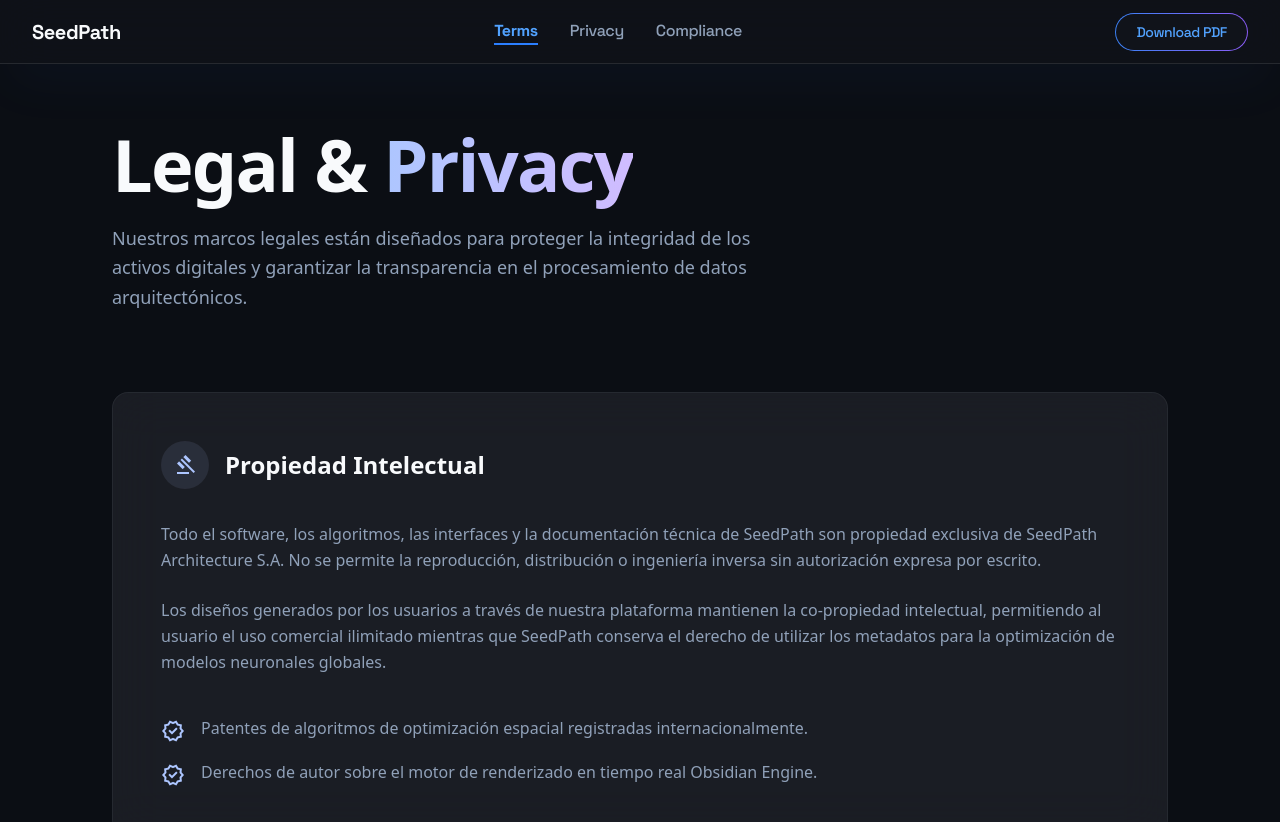
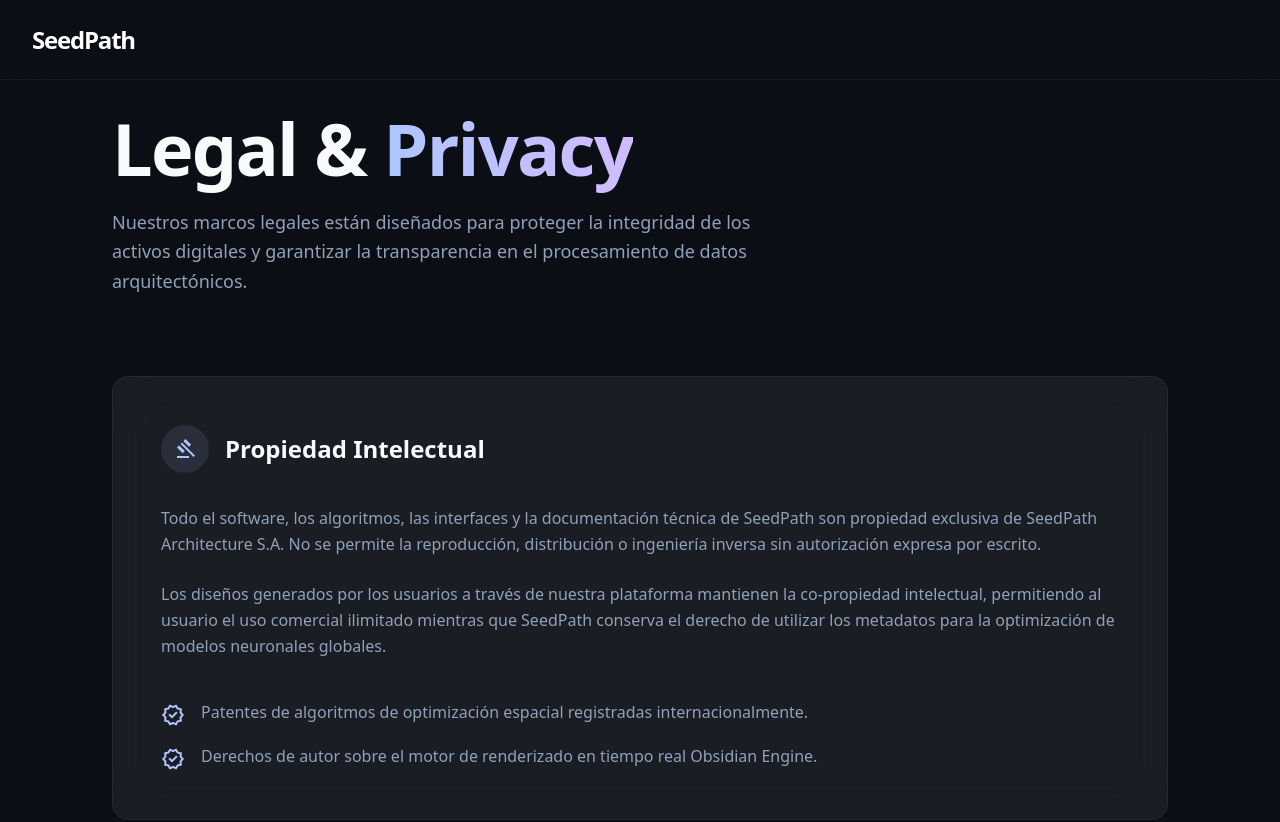
Before and after one commit to Mickey-VIP/seedpath-web, a Next.js app: page /legal in a window 1280 px wide. Shown: the top 822 px of the page. Built offline with nearby package versions, Linux system fonts and the light colour scheme.

Commit message:
feat(header): global SeedPath header; remove local top navs

```diff
--- a/src/app/landing/page.tsx
+++ b/src/app/landing/page.tsx
@@ -7,31 +7,7 @@
 
   return (
     <>
-      <nav
-        className="fixed top-0 bg-[#0b0e14]/80 backdrop-blur-2xl border-b border-white/5 h-20 overflow-visible transition-all duration-300"
-        style={{ left: 0, right: 0, width: '100%', zIndex: 900 }}
-      >
-        <div className="max-w-[1440px] mx-auto flex items-center justify-between h-full px-8">
-          <div className="flex items-center gap-3 flex-shrink-0">
-            <Link href="/" className="text-2xl font-bold tracking-tighter text-white font-headline">SeedPath</Link>
-          </div>
-
-          <div className="hidden md:flex flex-1 justify-center min-w-0">
-            <div className="flex gap-8 items-center min-w-0">
-              <Link href="/dashboard" className="text-slate-400 font-medium hover:text-white transition-colors truncate">Ecosistema</Link>
-              <Link href="/nuevo-proyecto" className="text-slate-400 font-medium hover:text-white transition-colors truncate">Laboratorio</Link>
-              <Link href="/resumen" className="text-slate-400 font-medium hover:text-white transition-colors truncate">Análisis</Link>
-              <Link href="/arquitectando" className="text-slate-400 font-medium hover:text-white transition-colors truncate">Arquitectura</Link>
-            </div>
-          </div>
-          <div className="flex items-center gap-4">
-            <Link href="/registro" className="hidden sm:inline-flex px-4 py-2 bg-white/5 text-white font-medium rounded-full hover:bg-white/10 transition">Crear cuenta</Link>
-            <Link href="/login" className="px-4 py-2 border border-white/10 text-white font-medium rounded-full hover:bg-white/10 transition">Iniciar sesión</Link>
-          </div>
-        </div>
-      </nav>
-
-      <main className="relative pt-20">
+      <main className="relative pt-6">
         <section className="relative min-h-[720px] flex items-center justify-center overflow-hidden hero-gradient">
           <div className="absolute inset-0 bg-[url('https://www.transparenttextures.com/patterns/carbon-fibre.png')] opacity-5" />
           <div className="container mx-auto px-6 relative z-10 text-center">
--- a/src/app/layout.tsx
+++ b/src/app/layout.tsx
@@ -1,5 +1,6 @@
 
 import type { Metadata } from "next";
+import Link from 'next/link';
 import { Inter, Space_Grotesk } from "next/font/google";
 import "./globals.css";
 // Sidebar removed globally per request
@@ -38,7 +39,14 @@
         />
       </head>
       <body className={`${inter.variable} ${spaceGrotesk.variable} antialiased bg-[#10131a] text-[#e1e2eb]`}>
-        {children}
+        <nav className="fixed top-0 w-full z-[9999] bg-[#0b0e14]/80 backdrop-blur-2xl border-b border-white/5 h-20">
+          <div className="max-w-[1440px] mx-auto flex items-center justify-between h-full px-8">
+            <Link href="/" className="text-2xl font-bold tracking-tighter text-white font-headline">SeedPath</Link>
+            <div />
+          </div>
+        </nav>
+
+        <div className="pt-20">{children}</div>
       </body>
     </html>
   );
--- a/src/app/legal/page.tsx
+++ b/src/app/legal/page.tsx
@@ -1,19 +1,7 @@
 export default function Page() {
   return (
     <div className="bg-[#0b0e14] text-on-surface font-body selection:bg-primary/30">
-{/* TopNavBar */}
-        <nav className="bg-[#10131a]/80 backdrop-blur-xl font-['Space_Grotesk'] tracking-tight fixed top-0 w-full z-50 border-b border-white/10 shadow-2xl shadow-blue-500/5 flex justify-between items-center px-8 h-16 w-full">
-          <div className="text-xl font-bold text-slate-50">SeedPath</div>
-          <div className="hidden md:flex gap-8">
-            <a className="text-blue-400 font-semibold border-b-2 border-blue-500 hover:bg-white/5 transition-all active:scale-95 duration-200" href="#">Terms</a>
-            <a className="text-slate-400 hover:text-slate-200 hover:bg-white/5 transition-all active:scale-95 duration-200" href="#">Privacy</a>
-            <a className="text-slate-400 hover:text-slate-200 hover:bg-white/5 transition-all active:scale-95 duration-200" href="#">Compliance</a>
-          </div>
-          <button className="gradient-border-btn px-5 py-2 rounded-full text-sm font-medium text-blue-400 hover:shadow-[0_0_15px_rgba(59,130,246,0.3)] transition-all duration-300">
-            Download PDF
-          </button>
-        </nav>
-        <main className="pt-32 pb-24 px-6 md:px-12 max-w-6xl mx-auto">
+        <main className="pt-8 pb-24 px-6 md:px-12 max-w-6xl mx-auto">
           {/* Hero Section */}
           <header className="mb-20 text-center md:text-left">
             <h1 className="font-headline text-5xl md:text-7xl font-bold tracking-tight text-slate-50 mb-6">
--- a/src/app/onboarding/page.tsx
+++ b/src/app/onboarding/page.tsx
@@ -110,19 +110,8 @@
   return (
     <div className="bg-surface-container-lowest text-on-background font-body min-h-screen selection:bg-primary-container/30">
 
-      {/* Top Navigation Bar */}
-      <nav className="sticky top-0 z-50 bg-[#0B0E14]/80 backdrop-blur-xl border-b border-white/10 flex justify-between items-center w-full px-8 py-6">
-        <div className="flex items-center gap-3">
-          <div className="w-8 h-8 rounded-lg bg-gradient-to-br from-blue-600 to-purple-600 flex items-center justify-center">
-            <span className="material-symbols-outlined text-white text-xl">potted_plant</span>
-          </div>
-          <span className="text-2xl font-black text-white tracking-tighter font-headline">SeedPath</span>
-        </div>
-        <div />
-      </nav>
-
       {/* Main Content */}
-      <main className="max-w-3xl mx-auto px-6 pt-12 pb-48">
+      <main className="max-w-3xl mx-auto px-6 pt-6 pb-48">
 
         {/* Header */}
         <header className="text-center mb-16 space-y-4">
--- a/src/app/page.tsx
+++ b/src/app/page.tsx
@@ -2,28 +2,7 @@
 export default function Home() {
   return (
     <>
-      {/* TopNavBar */}
-      <nav className="fixed top-0 w-full z-50 bg-[#0b0e14]/80 backdrop-blur-2xl border-b border-white/5 shadow-[inset_0_1px_0_0_rgba(255,255,255,0.05)] h-20">
-        <div className="max-w-[1440px] mx-auto flex justify-between items-center h-full px-8 relative">
-          <Link href="/" className="text-2xl font-bold tracking-tighter text-white font-headline flex items-center leading-none">SeedPath</Link>
-
-          <div className="hidden md:flex flex-1 justify-center min-w-0">
-            <div className="flex gap-8 items-center min-w-0">
-              <Link href="/dashboard" className="text-slate-400 font-medium hover:text-white transition-colors truncate">Ecosistema</Link>
-              <Link href="/nuevo-proyecto" className="text-slate-400 font-medium hover:text-white transition-colors truncate">Laboratorio</Link>
-              <Link href="/resumen" className="text-slate-400 font-medium hover:text-white transition-colors truncate">Análisis</Link>
-              <Link href="/arquitectando" className="text-slate-400 font-medium hover:text-white transition-colors truncate">Arquitectura</Link>
-            </div>
-          </div>
-
-          <div className="flex items-center gap-4">
-            <Link href="/registro" className="hidden sm:inline-flex px-4 py-2 bg-white/5 text-white font-medium rounded-full hover:bg-white/10 transition">Crear cuenta</Link>
-            <Link href="/login" className="px-4 py-2 border border-white/10 text-white font-medium rounded-full hover:bg-white/10 transition">Iniciar sesión</Link>
-          </div>
-        </div>
-      </nav>
-
-      <main className="relative pt-20">
+      <main className="relative pt-6">
         {/* Hero Section */}
         <section className="relative min-h-[921px] flex items-center justify-center overflow-hidden hero-gradient">
           <div className="absolute inset-0 bg-[url('https://www.transparenttextures.com/patterns/carbon-fibre.png')] opacity-5" />
```
